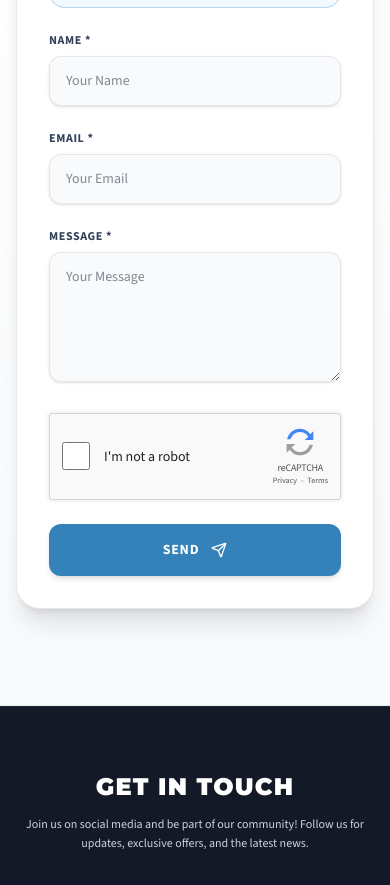
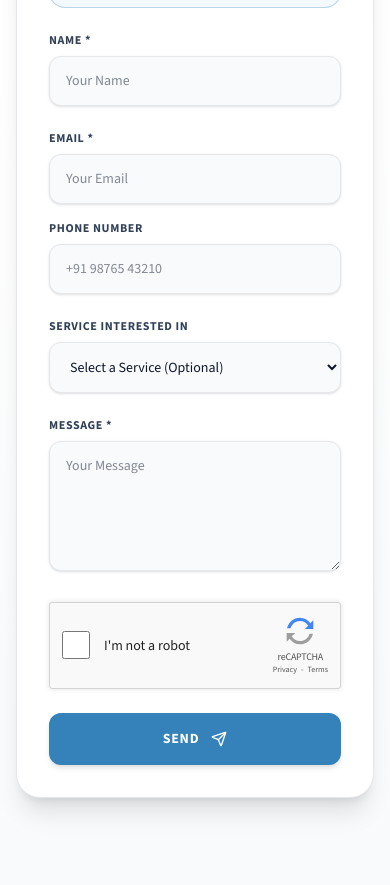
Before and after one commit to kanan756/MCT-Website, a Next.js app: page /contact in a window 390 px wide. Shown: the part 3920-4805 px from the top of the page. Built offline with nearby package versions, Linux system fonts and the light colour scheme.

Commit message:
feat(contact): add Phone and Service Interested fields to contact form

```diff
--- a/src/app/contact/ContactClient.tsx
+++ b/src/app/contact/ContactClient.tsx
@@ -26,6 +26,8 @@ function ContactFormInner() {
   const [formData, setFormData] = useState({
     name: "",
     email: "",
+    phone: "",
+    service: isPocInquiry ? "5-Day Miniature POC" : "",
     message: isPocInquiry
       ? "Hi MCT Team, I would like to request a 5-Day Miniature POC to validate architecture and turnaround time before formal commitment."
       : "",
@@ -38,6 +40,7 @@ function ContactFormInner() {
       setFormData((prev) => ({
         ...prev,
         inquiryType: "poc",
+        service: "5-Day Miniature POC",
         message: prev.message || "Hi MCT Team, I would like to request a 5-Day Miniature POC to validate architecture and turnaround time before formal commitment.",
       }));
     }
@@ -224,7 +227,8 @@ function ContactFormInner() {
         body: JSON.stringify({
           name: formData.name,
           email: formData.email,
-          service: formData.inquiryType === "poc" ? "5-Day Miniature POC" : "General Inquiry",
+          phone: formData.phone || "",
+          service: formData.service || (formData.inquiryType === "poc" ? "5-Day Miniature POC" : "General Inquiry"),
           message: formData.message,
         }),
       });
@@ -238,6 +242,8 @@ function ContactFormInner() {
       setFormData({
         name: "",
         email: "",
+        phone: "",
+        service: "",
         message: "",
         inquiryType: "",
         isRobotChecked: false,
@@ -545,6 +551,8 @@ function ContactFormInner() {
                       />
                     </div>
 
+                    {/* Email and Phone Grid */}
+                    <div className="grid grid-cols-1 sm:grid-cols-2 gap-4">
                       {/* Email */}
                       <div>
                         <label className="block text-xs font-bold text-slate-700 uppercase tracking-wider mb-2">
@@ -558,6 +566,44 @@ function ContactFormInner() {
                           onChange={(e) => setFormData({ ...formData, email: e.target.value })}
                           className="w-full px-4 py-3.5 rounded-xl bg-slate-50 border border-gray-200 text-slate-900 text-sm focus:outline-none focus:border-[#3482b9] focus:bg-white transition-all shadow-sm"
                         />
+                      </div>
+
+                      {/* Phone */}
+                      <div>
+                        <label className="block text-xs font-bold text-slate-700 uppercase tracking-wider mb-2">
+                          Phone Number
+                        </label>
+                        <input
+                          type="tel"
+                          placeholder="+91 98765 43210"
+                          value={formData.phone}
+                          onChange={(e) => setFormData({ ...formData, phone: e.target.value })}
+                          className="w-full px-4 py-3.5 rounded-xl bg-slate-50 border border-gray-200 text-slate-900 text-sm focus:outline-none focus:border-[#3482b9] focus:bg-white transition-all shadow-sm"
+                        />
+                      </div>
+                    </div>
+
+                    {/* Service Selection */}
+                    <div>
+                      <label className="block text-xs font-bold text-slate-700 uppercase tracking-wider mb-2">
+                        Service Interested In
+                      </label>
+                      <select
+                        value={formData.service}
+                        onChange={(e) => setFormData({ ...formData, service: e.target.value })}
+                        className="w-full px-4 py-3.5 rounded-xl bg-slate-50 border border-gray-200 text-slate-900 text-sm focus:outline-none focus:border-[#3482b9] focus:bg-white transition-all shadow-sm"
+                      >
+                        <option value="">Select a Service (Optional)</option>
+                        <option value="5-Day Miniature POC">5-Day Miniature POC (Fast Prototyping)</option>
+                        <option value="Microsoft Dynamics 365 CRM">Microsoft Dynamics 365 CRM</option>
+                        <option value="Microsoft Dynamics 365 Business Central (ERP)">Microsoft Dynamics 365 Business Central (ERP)</option>
+                        <option value="Supply Chain & Warehouse Management">Supply Chain & Warehouse Management</option>
+                        <option value="Human Resource Management (HRMS)">Human Resource Management (HRMS)</option>
+                        <option value="E-Invoicing & Compliance (ZATCA / UAE / KSA)">E-Invoicing & Compliance (ZATCA / UAE / KSA)</option>
+                        <option value="Power Platform & Automation">Power Platform & Automation</option>
+                        <option value="Web & Mobile App Development">Web & Mobile App Development</option>
+                        <option value="General Consultation">General Consultation</option>
+                      </select>
                     </div>
 
                     {/* Message */}
```
Lines whose indentation alone changed are shown as unchanged.
